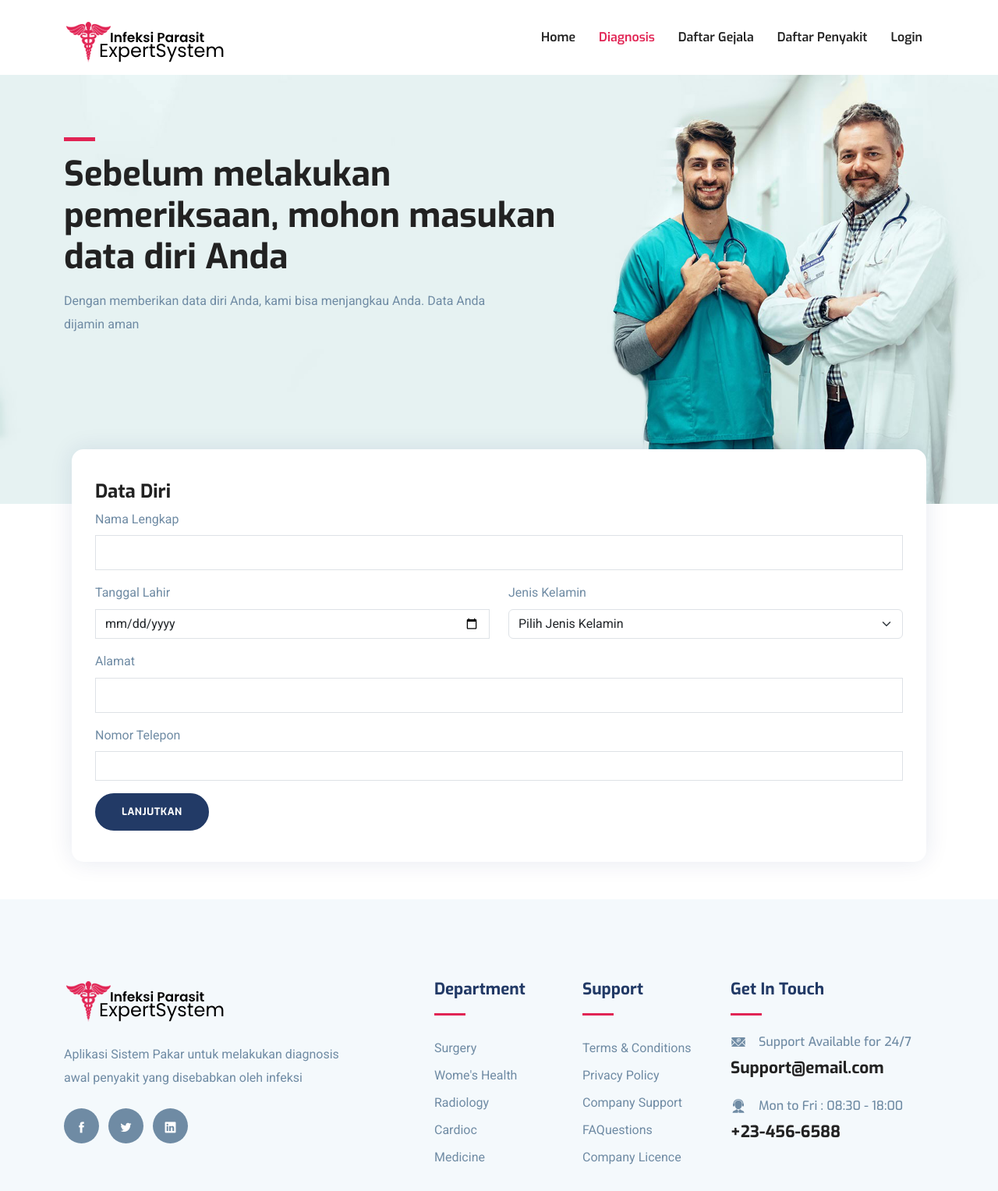
After one commit to Jrhero14/Sistem-Pakar-InfeksiParasit, a Django app: page /konsultasi/ in a window 1280 px wide. The commit adds this page. Shown: the whole page at 78% size. Run offline with Django 4.2, Linux system fonts and the light colour scheme; some libraries are stand-ins or nearby versions.

Commit message:
Update for diagnosis

```diff
--- a/DomainPakar/models.py
+++ b/DomainPakar/models.py
@@ -36,10 +36,13 @@ class Pasien(models.Model):
 
     JenisKelamin = models.CharField(max_length=15, choices=OPTIONS, default='Laki-Laki')
 
+    GejalaPasien = models.ManyToManyField(Gejala, blank=True)
+
     Diagnosis = models.ForeignKey(
         Penyakit,
         on_delete=models.CASCADE,
         default=None,
+        null=True
     )
 
     def __str__(self):
--- /dev/null
+++ b/DomainPakar/templates/diagnosis.html
@@ -0,0 +1,77 @@
+{% extends 'base.html' %}
+{% load static %}
+
+{% block navbar %}
+<li class="nav-item"><a class="nav-link" href="/">Home</a></li>
+<li class="nav-item active"><a class="nav-link" href="/konsultasi">Diagnosis</a></li>
+<li class="nav-item"><a class="nav-link" href="/gejala">Daftar Gejala</a></li>
+<li class="nav-item"><a class="nav-link" href="/penyakit">Daftar Penyakit</a></li>
+{% if login %}
+<li class="nav-item"><a class="nav-link" href="/logout">logout <i class="bi bi-box-arrow-right"></i></a></li>
+{% else %}
+<li class="nav-item"><a class="nav-link" href="/login">login</a></li>
+{% endif %}
+{% endblock %}
+
+{% block content %}
+    <section class="banner" style="background-image: url('{% static 'images/bg/banner.jpg' %}');">
+          <div class="container">
+               <div class="row">
+                    <div class="col-lg-6 col-md-12 col-xl-7">
+                         <div class="block">
+                              <div class="divider mb-3"></div>
+                              <h2 class="mb-3 mt-3">Sebelum melakukan pemeriksaan, mohon masukan data diri Anda</h2>
+
+                              <p class="mb-4 pr-5">Dengan memberikan data diri Anda, kami bisa menjangkau Anda. Data
+                                   Anda dijamin aman</p>
+                         </div>
+                    </div>
+               </div>
+          </div>
+     </section>
+
+    <section class="features">
+          <div class="container pb-5">
+               <div class="row">
+                    <div class="col-lg-12">
+                         <div class="feature-item mb-5 mb-lg-0">
+                              <form action="/pertanyaan/" method="POST">
+                                  {% csrf_token %}
+                                  <h3>Data Diri</h3>
+                                  <input name="BiodataPasien" type="hidden" value="True">
+                                  <div class="mb-3">
+                                       <label for="nama" class="form-label">Nama Lengkap</label>
+                                       <input name="namalengkap" type="text" class="form-control" id="nama">
+                                  </div>
+                                  <div class="mb-3">
+                                       <div class="row">
+                                            <div class="col-6">
+                                                 <label for="tgllahir" class="form-label">Tanggal Lahir</label>
+                                                 <input name="tgllahir" type="date" class="form-control" id="tgllahir">
+                                            </div>
+                                            <div class="col-6">
+                                                 <label class="form-label">Jenis Kelamin</label>
+                                                 <select name="jeniskelamin" class="form-select" aria-label="Pilih Jenis Kelamin">
+                                                      <option selected="">Pilih Jenis Kelamin</option>
+                                                      <option value="Laki-Laki">Laki-laki</option>
+                                                      <option value="Perempuan">Perempuan</option>
+                                                 </select>
+                                            </div>
+                                       </div>
+                                  </div>
+                                  <div class="mb-3">
+                                       <label for="alamat" class="form-label">Alamat</label>
+                                       <input name="alamat" type="text" class="form-control" id="alamat">
+                                  </div>
+                                  <div class="mb-3">
+                                       <label for="telp" class="form-label">Nomor Telepon</label>
+                                       <input name="nomortelp" type="number" class="form-control" id="telp">
+                                  </div>
+                                  <button class="btn btn-main btn-icon btn-round-full" type="submit" onclick="return confirm('Sudah Mengisi Data Dengan Benar ?')">Lanjutkan</button>
+                              </form>
+                         </div>
+                    </div>
+               </div>
+          </div>
+     </section>
+{% endblock %}
--- a/DomainPakar/views.py
+++ b/DomainPakar/views.py
@@ -1,6 +1,8 @@
 from django.shortcuts import render, redirect
-from DomainPakar.models import Penyakit, Gejala
+from DomainPakar.models import Penyakit, Gejala, Pasien
 from django.contrib.auth import login, authenticate, logout
+from datetime import datetime
+import random, string
 # Create your views here.
 def indexView(request):
     userLogin = request.user.is_authenticated and request.user.is_superuser
@@ -110,3 +112,77 @@ def detailsPenyakitView(request):
 def logoutView(request):
     logout(request)
     return redirect('/')
+
+def diagnosisView(request):
+    userLogin = request.user.is_authenticated and request.user.is_superuser
+
+    contexts = {
+        'login': userLogin,
+    }
+    return render(request=request, context=contexts, template_name='diagnosis.html')
+
+def pertanyaanView(request):
+    userLogin = request.user.is_authenticated and request.user.is_superuser
+    if request.method == 'POST':
+        isibiodata = request.POST.get('BiodataPasien')
+        isiPertanyaan = request.POST.get('TanyaPasien')
+        if isibiodata is not None:
+            IDPasien = ''.join(random.choices(string.ascii_uppercase + string.digits, k=5))
+            namalengkap = request.POST.get('namalengkap')
+            tgllahir = request.POST.get('tgllahir')
+            jeniskelamin = request.POST.get('jeniskelamin')
+            alamat = request.POST.get('alamat')
+            nomortelp = request.POST.get('nomortelp')
+
+            pasienObj = Pasien.objects.create(
+                IDPasien=IDPasien,
+                NamaLengkap=namalengkap,
+                TanggalLahir=datetime.strptime(tgllahir, '%Y-%m-%d'),
+                JenisKelamin=jeniskelamin,
+                Alamat=alamat,
+                NomorTelp=nomortelp
+            )
+
+            contexts = {
+                'IdPasien': IDPasien,
+                'login': userLogin,
+                'GejalaObj': Gejala.objects.first()
+            }
+            return render(request=request, context=contexts, template_name='pertanyaan.html')
+        elif(isiPertanyaan is not None):
+            print(request.POST)
+            IDpasien = request.POST.get('IdPasien')
+            IDgejala = request.POST.get('IdGejala')
+
+            dump = int(str(IDgejala).replace('G', ''))
+            if (dump+1 < 10):
+                nextIDGejala = f'G0{dump+1}'
+            else:
+                nextIDGejala = f'G{dump+1}'
+
+
+            Iya = True if request.POST.get('Iya') is not None else False
+            Tidak = True if request.POST.get('Tidak') is not None else False
+
+
+            if Iya:
+                print("GEJALA IYAAAAAAA")
+                gejalaObj = Gejala.objects.get(IDGejala=IDgejala)
+                pasienObj = Pasien.objects.get(IDPasien=IDpasien)
+                pasienObj.GejalaPasien.add(gejalaObj)
+                pasienObj.save()
+            elif Tidak:
+                # Not Implement yet
+                pass
+
+            contexts = {
+                'IdPasien': IDpasien,
+                'login': userLogin,
+                'GejalaObj': Gejala.objects.get(IDGejala=nextIDGejala)
+            }
+
+            return render(request=request, context=contexts, template_name='pertanyaan.html')
+        else:
+            return redirect('/')
+    else:
+        return redirect('/')
--- a/SistemPakarInfeksiParasit/urls.py
+++ b/SistemPakarInfeksiParasit/urls.py
@@ -11,5 +11,7 @@ urlpatterns = [
     path('gejala/', PakarViews.gejalaView),
     path('tambahData/', PakarViews.tambahDataPOST),
     path('details/', PakarViews.detailsPenyakitView),
+    path('konsultasi/', PakarViews.diagnosisView),
+    path('pertanyaan/', PakarViews.pertanyaanView),
     path('', PakarViews.indexView),
 ]
--- a/templates/index.html
+++ b/templates/index.html
@@ -15,7 +15,7 @@
 							disebabkan oleh Infeksi Parasit menggunakan Sistem Pakar. Lakukan Diagnosis dini
 							sekarang</p>
 						<div class="btn-container ">
-							<a href="/konsultasi.html" class="btn btn-main-2 btn-icon btn-round-full">Lakukan
+							<a href="/konsultasi" class="btn btn-main-2 btn-icon btn-round-full">Lakukan
 								Diagnosis <i class="icofont-simple-right ml-2  "></i></a>
 						</div>
 					</div>
```
Also changed, not shown: DomainPakar/templates/pertanyaan.html (added, +48 -0 lines), SistemPakarInfeksiParasit/settings.py (+16 -16 lines), DomainPakar/migrations/0002_alter_pasien_diagnosis.py (added), DomainPakar/migrations/0003_pasien_gejalapasien.py (added), db.sqlite3.
